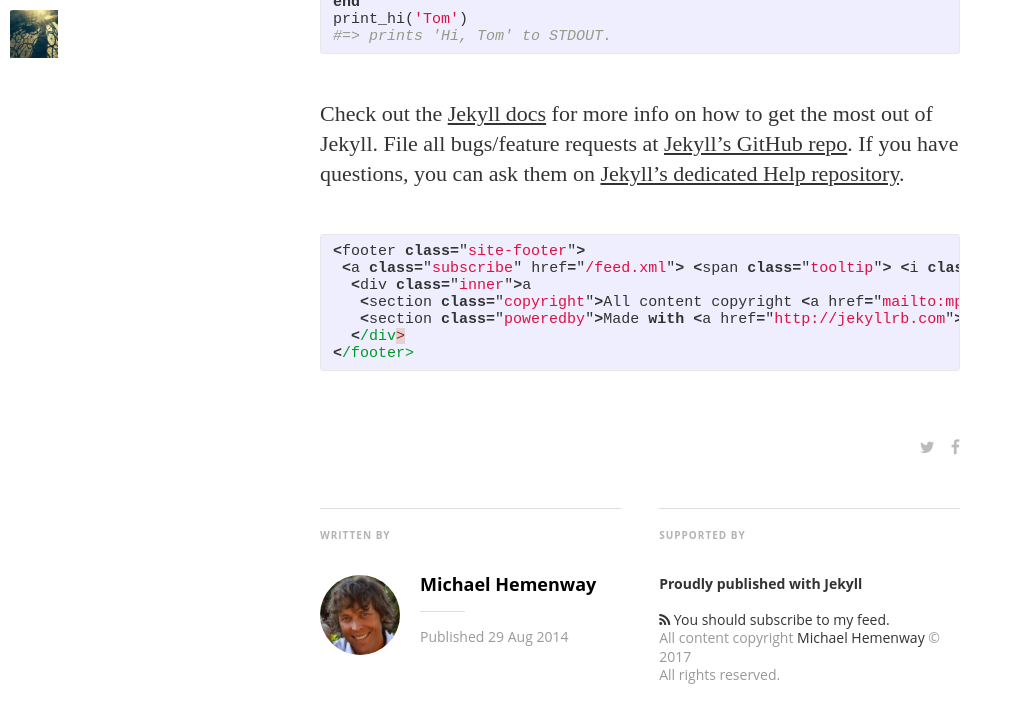
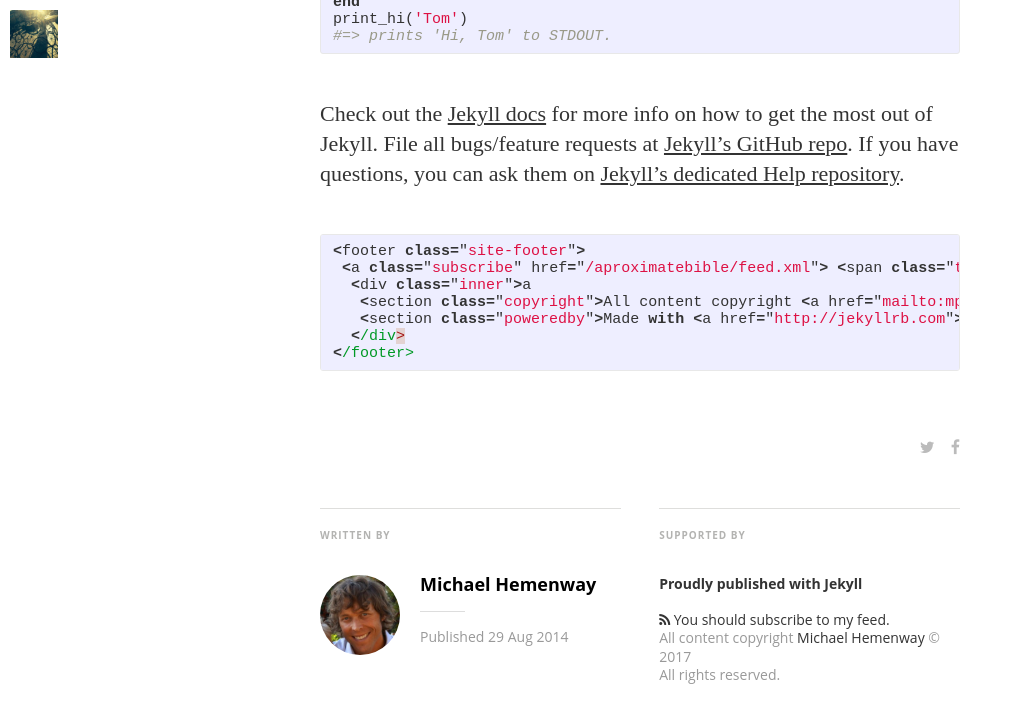
Before and after one commit to textpotential/aproximatebible, a Jekyll site: the page built from docs/_posts/2014-08-29-welcome-to-jekyll.markdown, in a window 1280 px wide and 900 px high, scrolled down 1414 px, cut to the strip 0-770 px from the top of the window. Shown: the top 723 px of the strip, without its empty margins (0-1013 px from the left). Built offline with Jekyll 4.4.1, drawn with Linux system fonts in a browser that asks for light colours; nearby versions of some CDN libraries; some web fonts are replaced.

Commit message:
Try combo of url and baseurl.

```diff
--- a/docs/_config.yml
+++ b/docs/_config.yml
@@ -22,8 +22,8 @@
 
 paginate:	5
 
-url: "http://textpotential.github.io/aproximatebible"  # the base hostname & protocol for your site
-baseurl: ""
+url: "http://textpotential.github.io"  # the base hostname & protocol for your site
+baseurl: "/aproximatebible"
 #used to display twitter cards
 twitter_handle: '@textpotential'
 
```
